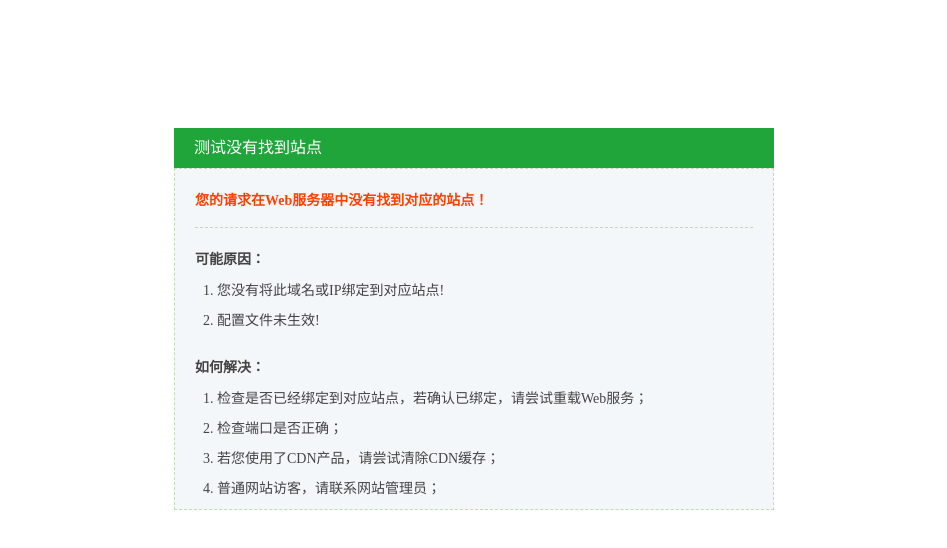
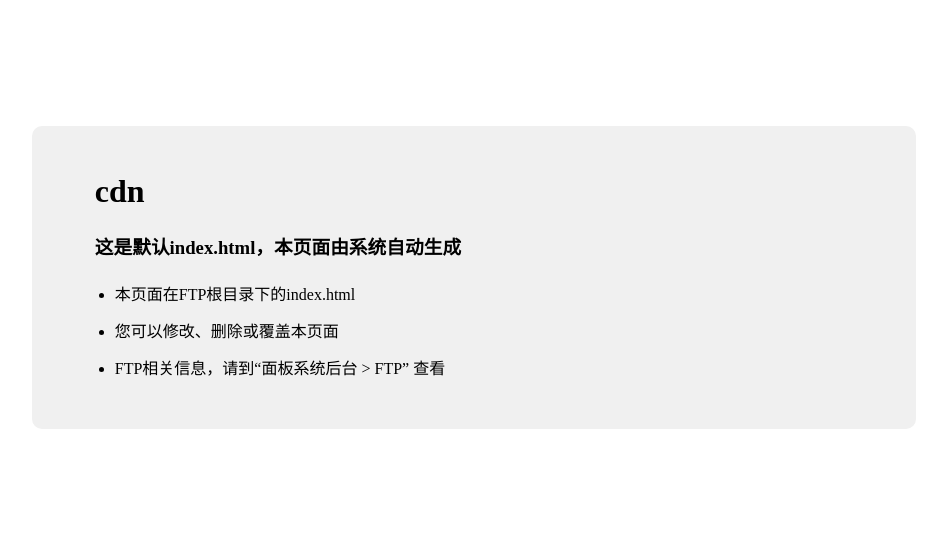
Before and after one commit to bootsp/bootsp..github.io, a plain HTML site: page index.html in a window 1280 px wide. Shown: the whole page, without its empty margins (166-1113 px from the left). Drawn offline with Linux system fonts and the light colour scheme.

Commit message:
Update index.html
cdn

```diff
--- a/index.html
+++ b/index.html
@@ -1,39 +1,39 @@
 <!doctype html>
 <html>
 <head>
-<meta charset="utf-8">
-<title>没有找到站点</title>
-<style>
-*{margin:0;padding:0;color:#444}
-body{font-size:14px;font-family:"宋体"}
-.main{width:600px;margin:10% auto;}
-.title{background: #20a53a;color: #fff;font-size: 16px;height: 40px;line-height: 40px;padding-left: 20px;}
-.content{background-color:#f3f7f9; height:300px;border:1px dashed #c6d9b6;padding:20px}
-.t1{border-bottom: 1px dashed #c6d9b6;color: #ff4000;font-weight: bold; margin: 0 0 20px; padding-bottom: 18px;}
-.t2{margin-bottom:8px; font-weight:bold}
-ol{margin:0 0 20px 22px;padding:0;}
-ol li{line-height:30px}
-</style>
+    <meta charset="utf-8">
+    <title>恭喜，站点创建成功！</title>
+    <style>
+        .container {
+            width: 60%;
+            margin: 10% auto 0;
+            background-color: #f0f0f0;
+            padding: 2% 5%;
+            border-radius: 10px
+        }
+
+        ul {
+            padding-left: 20px;
+        }
+
+            ul li {
+                line-height: 2.3
+            }
+
+        a {
+            color: #20a53a
+        }
+    </style>
 </head>
-
 <body>
-	<div class="main">
-		<div class="title">测试没有找到站点</div>
-		<div class="content">
-			<p class="t1">您的请求在Web服务器中没有找到对应的站点！</p>
-			<p class="t2">可能原因：</p>
-			<ol>
-				<li>您没有将此域名或IP绑定到对应站点!</li>
-				<li>配置文件未生效!</li>
-			</ol>
-			<p class="t2">如何解决：</p>
-			<ol>
-				<li>检查是否已经绑定到对应站点，若确认已绑定，请尝试重载Web服务；</li>
-				<li>检查端口是否正确；</li>
-				<li>若您使用了CDN产品，请尝试清除CDN缓存；</li>
-				<li>普通网站访客，请联系网站管理员；</li>
-			</ol>
-		</div>
-	</div>
+    <div class="container">
+        <h1>cdn</h1>
+        <h3>这是默认index.html，本页面由系统自动生成</h3>
+        <ul>
+            <li>本页面在FTP根目录下的index.html</li>
+            <li>您可以修改、删除或覆盖本页面</li>
+            <li>FTP相关信息，请到“面板系统后台 > FTP” 查看</li>
+        </ul>
+    </div>
 </body>
 </html>
```
